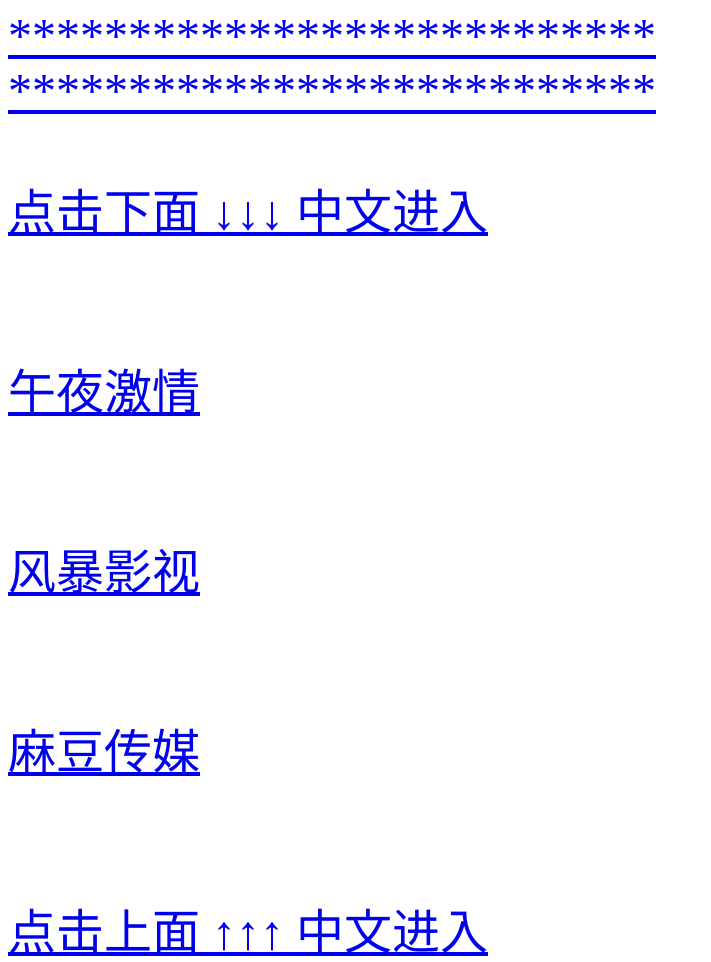
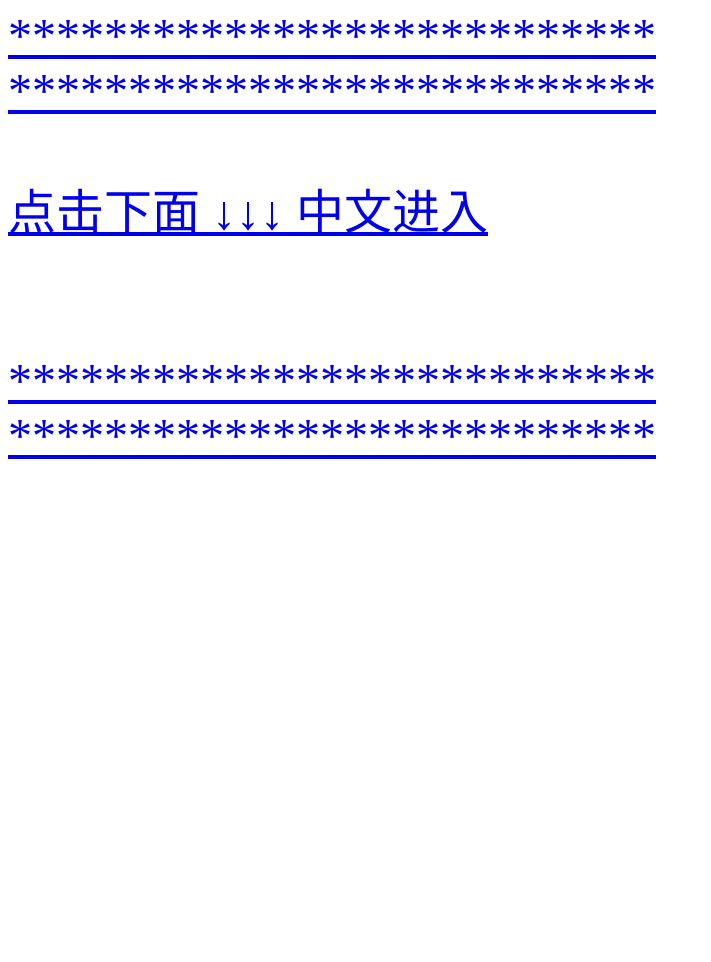
Before and after one commit to paozhuyao/jjjj11, a plain HTML site: page index.html in a window 1280 px wide. Shown: the top 962 px of the page, without its empty margins (0-711 px from the left). After the commit the page ends 800 px from the top, so only its background shows below. Drawn offline with Linux system fonts and the light colour scheme.

Commit message:
Update index.html

```diff
--- a/index.html
+++ b/index.html
@@ -5,10 +5,6 @@
     <a href="https://www.baidu.com/">***************************</a><br>
     <a href="https://www.baidu.com/">***************************</a><br><br>
     <a href="https://www.baidu.com/">点击下面 ↓↓↓ 中文进入</a><br><br><br>
-    <a href="http://aurl.cpolar.top/t/63g4kq8?d=63g4kq8&z=458/">午夜激情</a><br><br><br>
-    <a href="http://aurl.cpolar.top/t/63g4kq8?d=63g4kq8&z=458/">风暴影视</a><br><br><br>
-    <a href="http://aurl.cpolar.top/t/63g4kq8?d=63g4kq8&z=458/">麻豆传媒</a><br><br><br>
-    <a href="https://www.baidu.com/">点击上面 ↑↑↑ 中文进入</a><br><br><br>
     <a href="https://www.baidu.com/">***************************</a><br>
     <a href="https://www.baidu.com/">***************************</a><br>
   </font>
```
